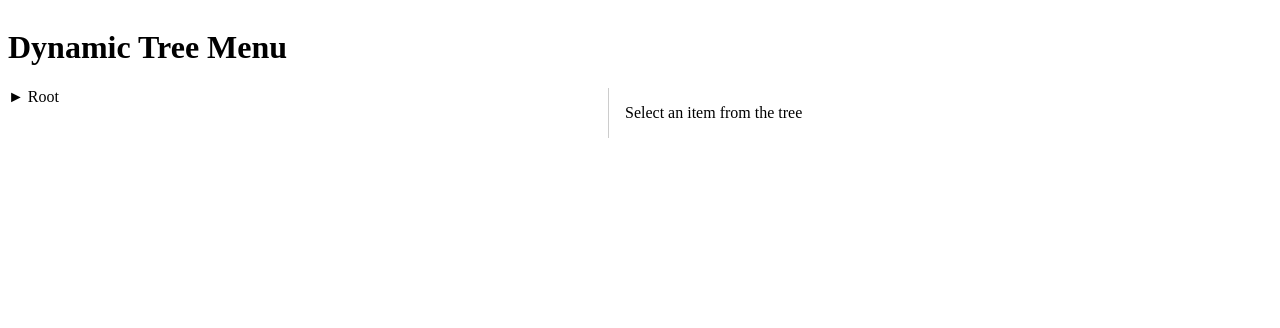
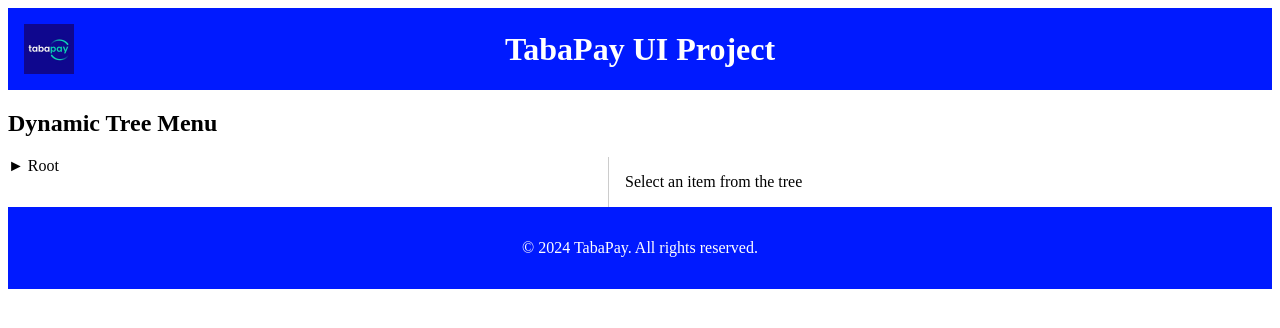
Before and after one commit to hnikhar/ui_project_tp, a React (Create React App) app: page / in a window 1280 px wide. Shown: the top 328 px of the page. Built offline with nearby package versions, Linux system fonts and the light colour scheme; the HTML template or start-up script is replaced by a standard one.

Commit message:
Complete part-4

```diff
--- a/src/App.css
+++ b/src/App.css
@@ -3,3 +3,11 @@
     flex-direction: column;
     min-height: 100vh;
   }
+
+  .tree-menu-container {
+    flex: 1;
+  }
+
+  .main-content {
+    flex: 1;
+   }
--- a/src/App.js
+++ b/src/App.js
@@ -1,16 +1,17 @@
 import React from 'react';
+import Header from './components/Header/Header';
+import Footer from './components/Footer/Footer';
 import TreeMenu from './components/TreeMenu/TreeMenu';
-import './App.css'; // If you have styles specific to the App component
 
 function App() {
   return (
     <div className="App">
-      <header className="App-header">
-        <h1>Dynamic Tree Menu</h1>
-      </header>
-      <main>
+      <Header />
+      <div className="main-content">
+        <h2>Dynamic Tree Menu</h2>
         <TreeMenu />
-      </main>
+      </div>
+      <Footer />
     </div>
   );
 }
--- /dev/null
+++ b/src/components/Footer/Footer.css
@@ -0,0 +1,9 @@
+/* src/components/Footer/Footer.css */
+
+.footer {
+    background-color: #001aff;
+    color: white;
+    padding: 1rem;
+    text-align: center;
+    margin-top: auto;
+  }
--- /dev/null
+++ b/src/components/Footer/Footer.js
@@ -0,0 +1,14 @@
+// src/components/Footer/Footer.js
+
+import React from 'react';
+import './Footer.css';
+
+const Footer = () => {
+  return (
+    <footer className="footer">
+      <p>© 2024 TabaPay. All rights reserved.</p>
+    </footer>
+  );
+};
+
+export default Footer;
--- /dev/null
+++ b/src/components/Header/Header.css
@@ -0,0 +1,23 @@
+/* src/components/Header/Header.css */
+
+.header {
+    display: flex;
+    justify-content: space-between;
+    align-items: center;
+    background-color: #001aff;
+    color: white;
+    padding: 1rem;
+  }
+
+  .logo {
+    height: 50px;
+    margin-right: 1rem;
+  }
+
+  .header h1 {
+    position: absolute;
+    width: 100%;
+    left: 0;
+    text-align: center;
+    margin: 0;
+  }
--- /dev/null
+++ b/src/components/Header/Header.js
@@ -0,0 +1,16 @@
+// src/components/Header/Header.js
+
+import React from 'react';
+import logo from '../../assets/logo.jpeg';
+import './Header.css';
+
+const Header = () => {
+  return (
+    <header className="header">
+      <img src={logo} className="logo" alt="logo" />
+      <h1>TabaPay UI Project</h1>
+    </header>
+  );
+};
+
+export default Header;
```
Also changed, not shown: src/assets/logo.jpeg (added).
